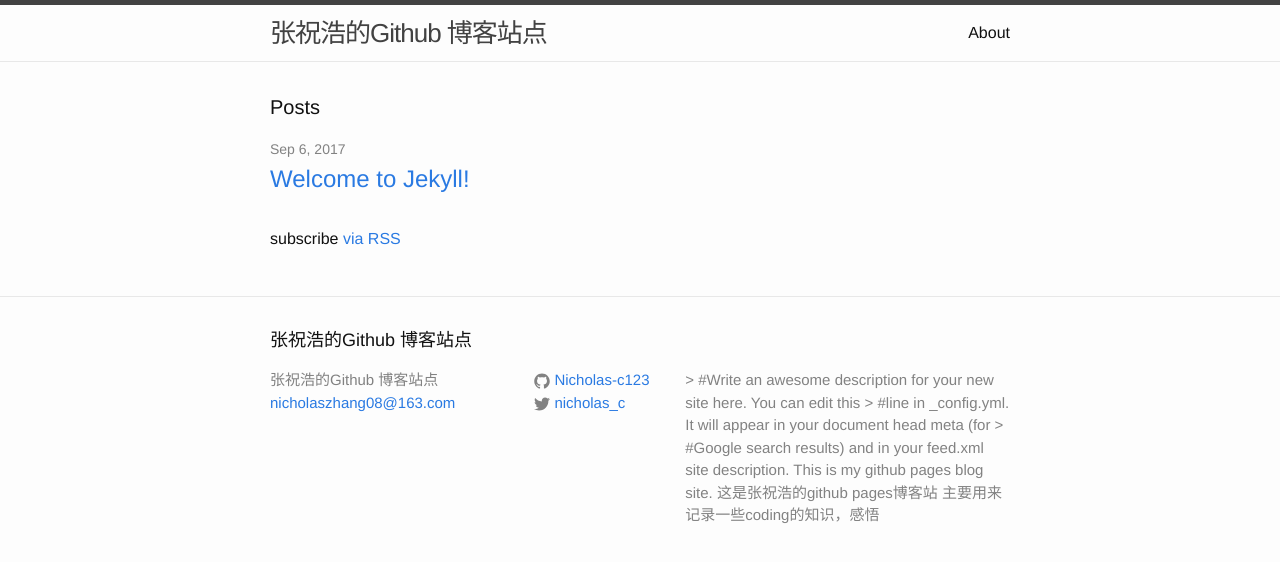
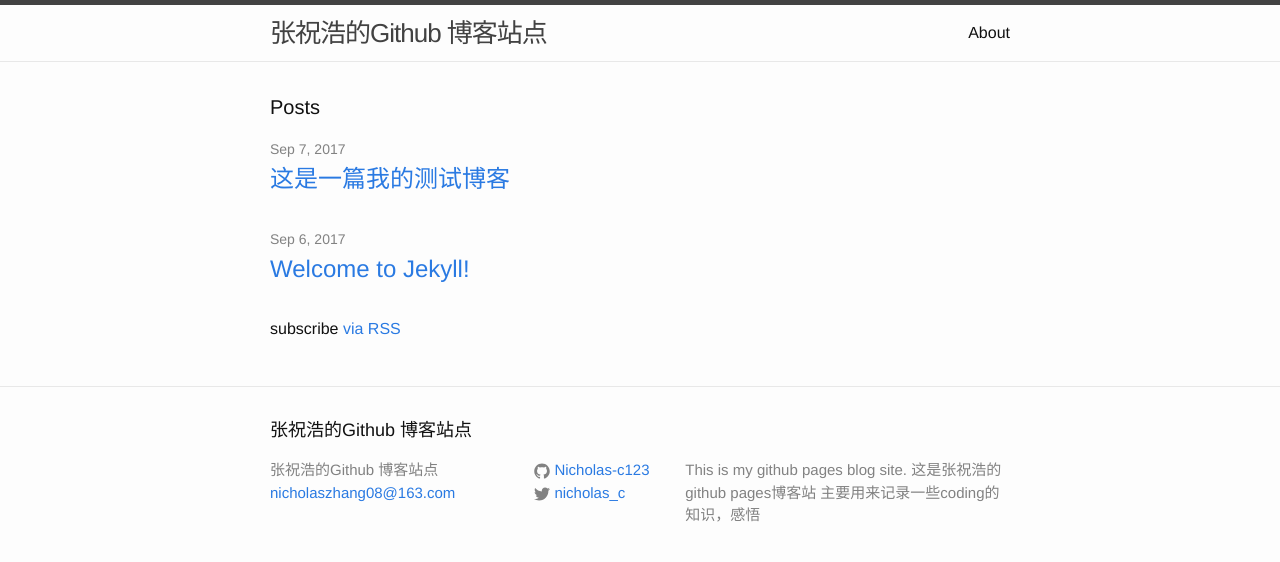
Before and after one commit to Nicholas-c123/Nicholas-c123.github.io, a Jekyll site: the page built from index.html, in a window 1280 px wide. Shown: the top 562 px of the page. Built offline with Jekyll 4.4.1, drawn with Linux system fonts in a browser that asks for light colours.

```diff
--- a/_config.yml
+++ b/_config.yml
@@ -9,9 +9,6 @@
 title: 张祝浩的Github 博客站点
 email: nicholaszhang08@163.com
 description: > # this means to ignore newlines until "baseurl:"
-  > #Write an awesome description for your new site here. You can edit this
-  > #line in _config.yml. It will appear in your document head meta (for
-  > #Google search results) and in your feed.xml site description.
   This is my github pages blog site.
   这是张祝浩的github pages博客站
   主要用来记录一些coding的知识，感悟
```
Also changed, not shown: _posts/2017-07-01-这是一篇测试博客.markdown (added, +9 -0 lines), 8 other files.
